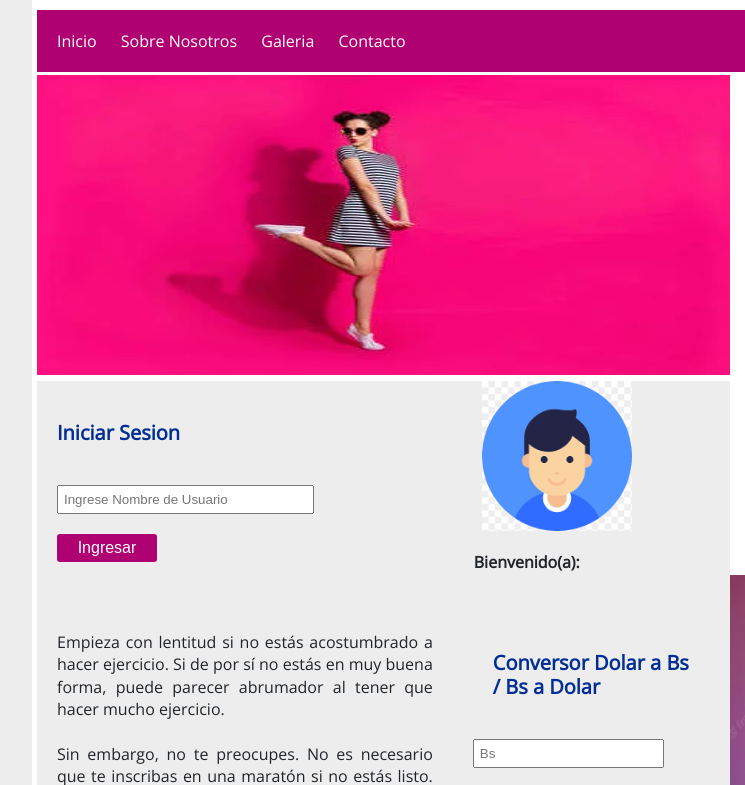
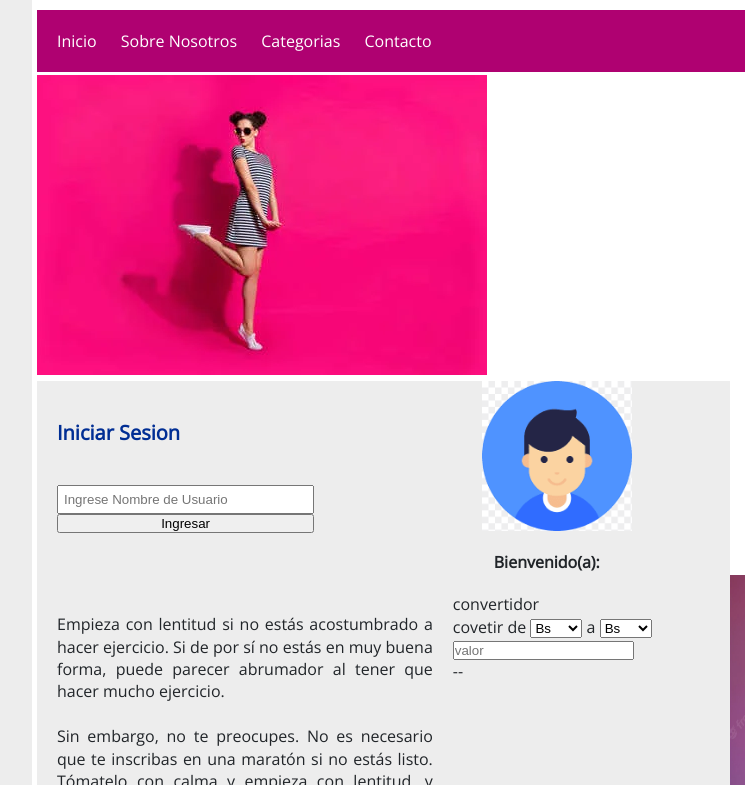
Before and after one commit to jaso21/ExamenParcial2, a plain HTML site: page index.html in a window 1280 px wide. Shown: the top 785 px of the page, 108-853 px from the left. Drawn offline with nearby package versions, Linux system fonts and the light colour scheme.

Commit message:
modificando el index

```diff
--- a/index.html
+++ b/index.html
@@ -18,22 +18,22 @@
             <nav class="menu">
                 <a href="#">Inicio</a>
                 <a href="#">Sobre Nosotros</a>
-                <a href="#">Galeria</a>
+                <a href="#">Categorias</a>
                 <a href="#">Contacto</a>
             </nav>
         </header>
         <section class="banner">
             <div class="container-img">
-                <img class="imagen" src="Resources/img/chica.webp" alt="paisaje">
+                <img class="banner-imagen" src="Resources/img/chica.webp" alt="paisaje">
             </div>
             <div class="container-link">
                 <div class="link-1">
                     <img src="Resources/img/facebook.svg" alt="">
-                    <a href="#">Visítanos en el facebook</a>
+                    <a href="https://www.facebook.com/ictivatugimnasioencasa/" target="_blank">Visítanos en el facebook</a>
                 </div>
                 <div class="link-2">
                     <img src="Resources/img/twitter.svg" alt="">
-                    <a href="#">Puedes seguirnos en twitter</a>
+                    <a href="https://twitter.com/ejercicioNcasa" target="_blank">Puedes seguirnos en twitter</a>
                 </div>
             </div>
         </section>
@@ -44,7 +44,7 @@
                         <h3 class="title">Iniciar Sesion</h3>
                         <div class="inputContainer">
                             <input type="text" class="box" id="usuario" placeholder="Ingrese Nombre de Usuario">
-                            <input type="button" class="submitbtn" value="Ingresar" name="boton" onclick="sub()">
+                            <button type="button" class="btn" onclick="sub()">Ingresar</button>
                         </div>
                     </form>
                     <div class="container-welcome">
@@ -53,7 +53,8 @@
                         </div>
 
                         <div class="box-container">
-                            <h4>Bienvenido(a): <h3 id="usu"></h3>
+                            <h4>Bienvenido(a):
+                                <p id="usu"></p>
                             </h4>
                         </div>
 
@@ -67,11 +68,34 @@
                         y empieza con lentitud, y luego trabaja de manera gradual hasta llegar a rutinas de ejercicios
                         más largas o intensas.
                     </p>
-                    <div class="form-converter">
-                        <h3>Conversor Dolar a Bs / Bs a Dolar</h3>
-                        <input type="text" class="box" placeholder="Bs">
-                        <input type="text" class="box" placeholder="$">
-                        <input type="submit" class="submitbtn" value="Convertir">
+                    <!-- <div class="form-converter">
+                        <h3 class="title">Conversor Bs a Dolar</h3>
+                        <input type="text" id="bs" class="box" placeholder="Bs">
+                        <input type="text" id="resul" class="box" placeholder="$us">
+                        <button type="button" class="btn" onclick="cambio()">Convertir</button>
+                    </div> -->
+                    <div class="convertidor">
+                        <hi >convertidor</hi>
+                        <div class="fila">
+                            <span>covetir de</span>
+                                <select name="unidades" id="unidad1">
+
+                                    <option value="Bs">Bs</option>
+                                    <option value="dolar">dolar</option>
+
+                                </select>
+                                <span>a</span>
+                                <select name="unidades" id="unidad2">
+
+                                    <option value="Bs">Bs</option>
+                                    <option value="dolar">dolar</option>
+
+                                </select>
+                        </div>
+                        <input type="number" id="valor" placeholder="valor">
+                        <div class="resutado" id="resutado">
+                            --
+                        </div>
                     </div>
                 </div>
                 <div class="container-texto">
```
